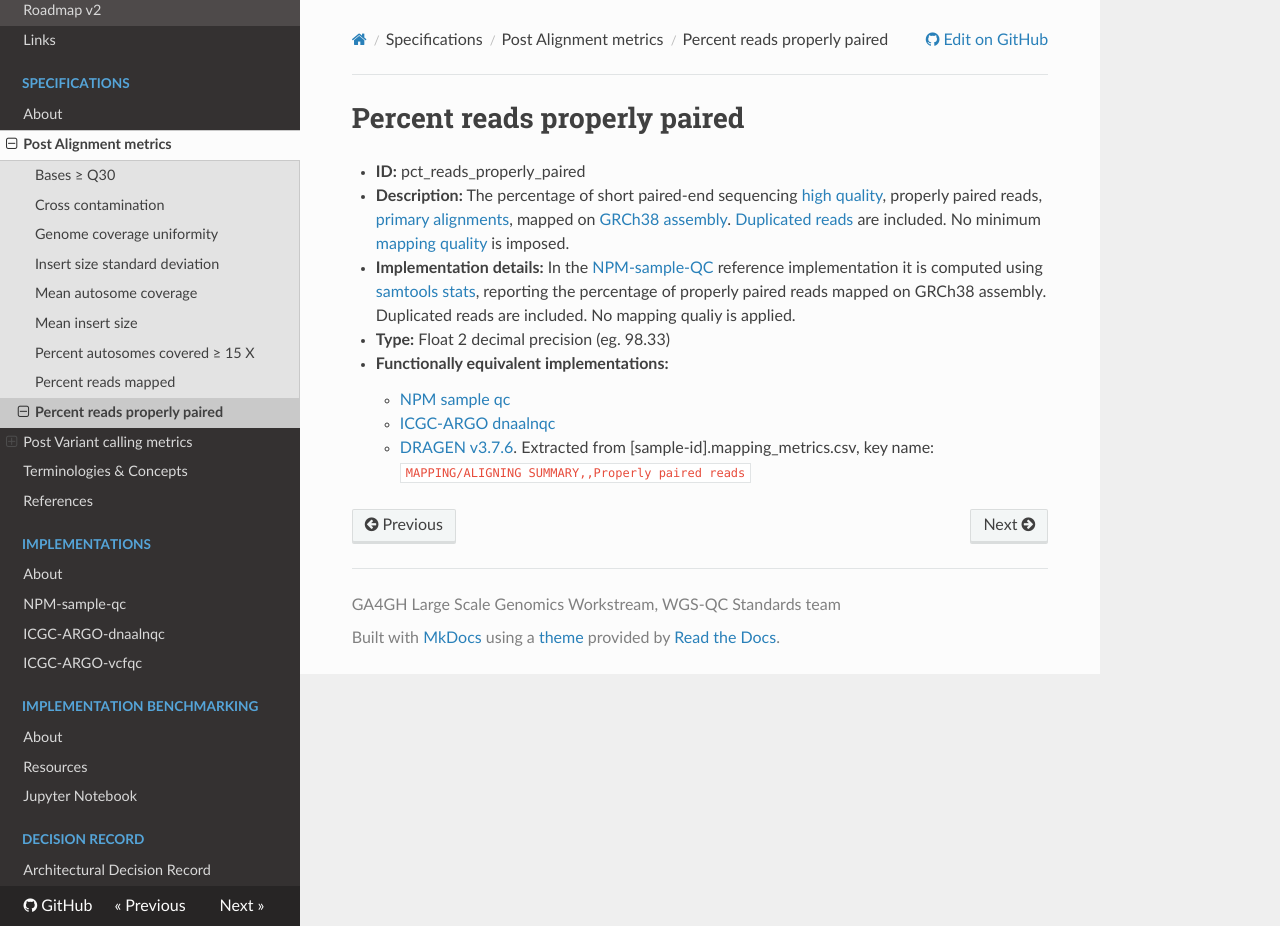
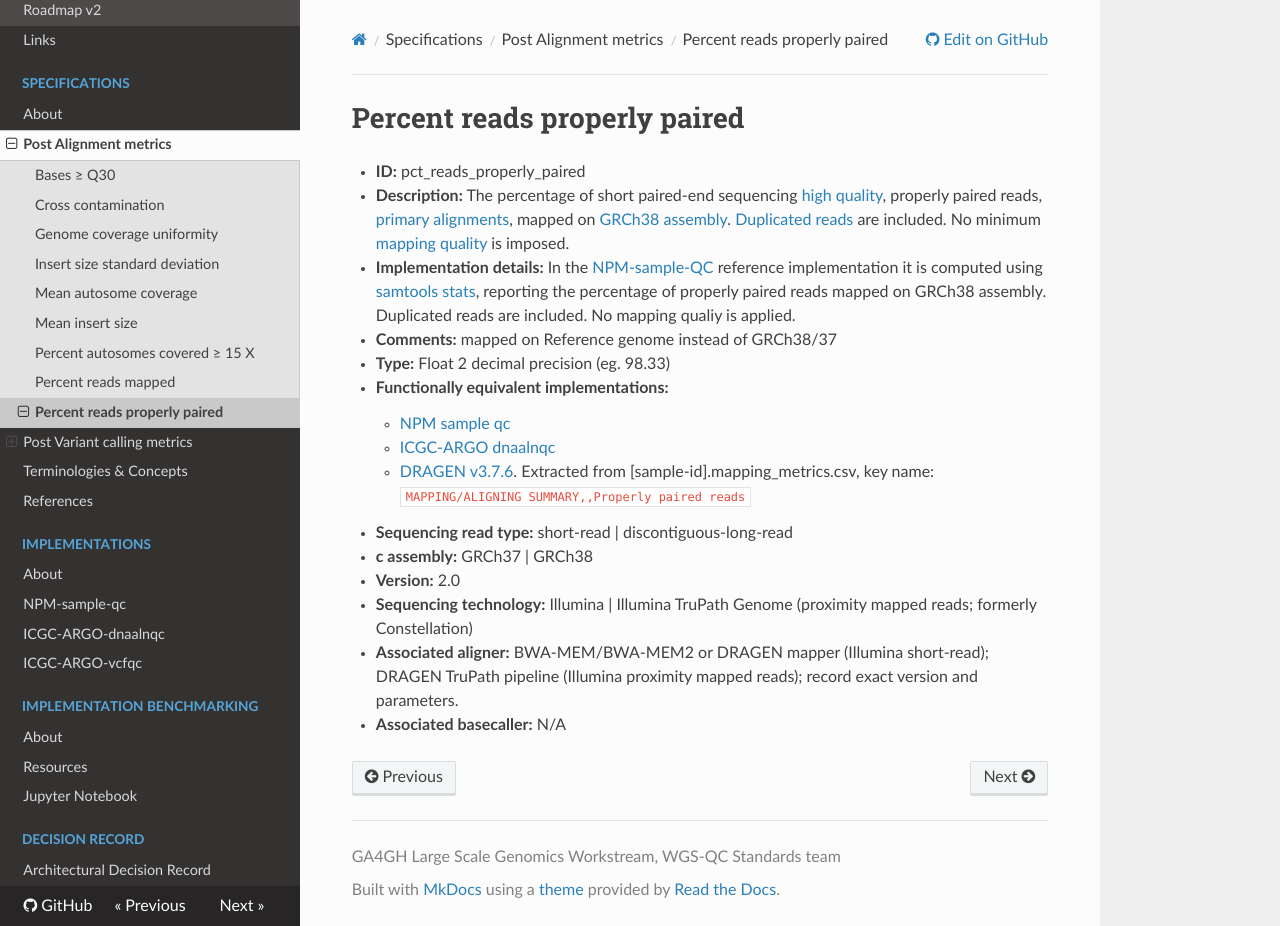
Before and after one commit to ga4gh/quality-control-wgs, an MkDocs documentation site: the page built from docs/metrics_definitions/percent-reads-properly-paired.md, in a window 1280 px wide and 926 px high. Built offline with MkDocs 1.6.1, drawn with Linux system fonts in a browser that asks for light colours; nearby versions of some CDN libraries.

Commit message:
percent reads properly-paired  dev version awaiting further input/feedback

```diff
--- a/docs/metrics_definitions/percent-reads-properly-paired.md
+++ b/docs/metrics_definitions/percent-reads-properly-paired.md
@@ -3,8 +3,16 @@
 - **ID:** pct_reads_properly_paired
 - **Description:** The percentage of short paired-end sequencing [high quality](terminologies.md#high-quality-reads), properly paired reads, [primary alignments](terminologies.md#primary-alignments), mapped on [GRCh38 assembly](terminologies.md#grch38-assembly). [Duplicated reads](terminologies.md#duplicated-reads) are included. No minimum [mapping quality](terminologies.md#mapping-quality) is imposed.
 - **Implementation details:** In the [NPM-sample-QC](References.md#npm-sample-qc) reference implementation it is computed using [samtools stats](References.md#samtools-stats), reporting the percentage of properly paired reads mapped on GRCh38 assembly. Duplicated reads are included. No mapping qualiy is applied.
+- **Comments:**
+mapped on Reference genome instead of GRCh38/37
 - **Type:** Float 2 decimal precision (eg. 98.33)
 - **Functionally equivalent implementations:**
     - [NPM sample qc](References.md#npm-sample-qc)
     - [ICGC-ARGO dnaalnqc](References.md#icgc-argo)
     - [DRAGEN v3.7.6](References.md#dragen). Extracted from [sample-id].mapping_metrics.csv, key name: `MAPPING/ALIGNING SUMMARY,,Properly paired reads`
+- **Sequencing read type:** short-read | discontiguous-long-read
+- **c assembly:** GRCh37 | GRCh38
+- **Version:** 2.0
+- **Sequencing technology:** Illumina | Illumina TruPath Genome (proximity mapped reads; formerly Constellation)
+- **Associated aligner:** BWA-MEM/BWA-MEM2 or DRAGEN mapper (Illumina short-read); DRAGEN TruPath pipeline (Illumina proximity mapped reads); record exact version and parameters.
+- **Associated basecaller:** N/A
```
